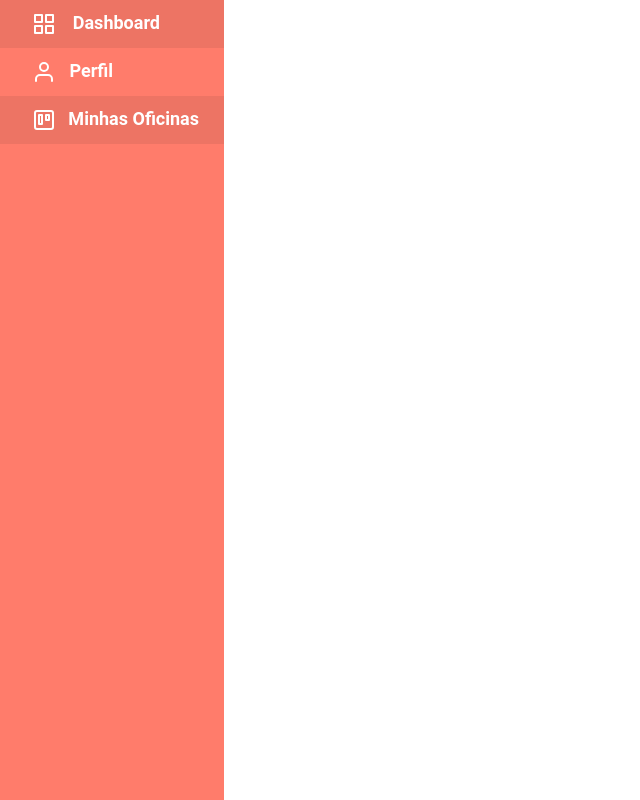
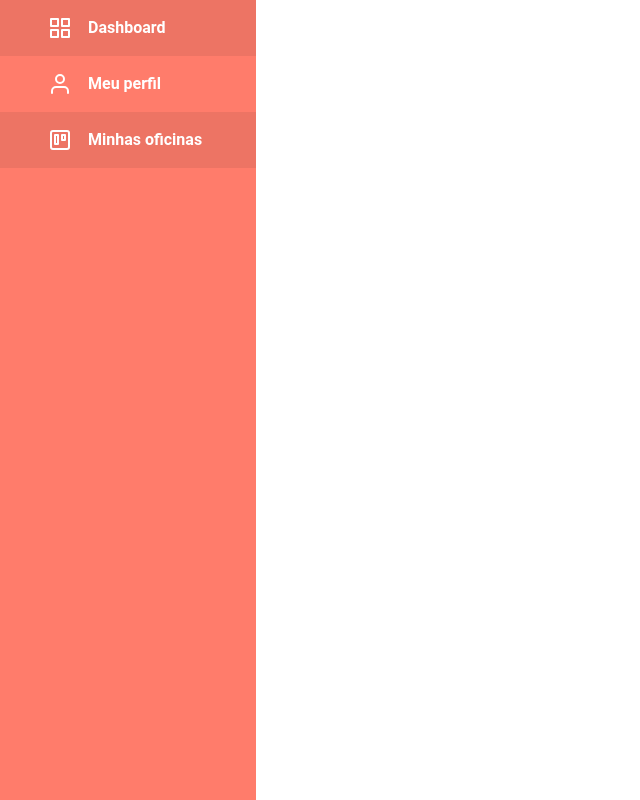
Before and after one commit to isaacmsl/festival2020, a Next.js app: page /testMenu in a window 1280 px wide. Shown: the whole page, without its empty margins (0-640 px from the left). Built offline with nearby package versions, Linux system fonts and the light colour scheme.

Commit message:
fix: --module ++links centralizados

```diff
--- a/src/components/MenuDashboard.js
+++ b/src/components/MenuDashboard.js
@@ -1,33 +1,32 @@
 import Link from 'next/link'
-import styles from '../../styles/MenuDashboard.module.css'
 
 const MenuDashboard = () => (
     <>
-        <header className="bg-redHeader h-screen w-56 flex flex-col">
-            <div className="bg-redHeaderStrong items-center">
+        <header className="bg-redHeader h-screen w-64 flex flex-col">
             <Link href="/dashboard">
-                   <a className="flex flex-row justify-between mt-3 mb-3">
-                       <img src="assets/grid.svg" className="inline ml-8"/>
-                       <h2 className={styles.dashboard_h2}>Dashboard</h2>
+                <a className="bg-redHeaderStrong flex items-center justify-center py-4 px-6">
+                    <div className="flex flex-row items-center w-40">
+                        <img src="assets/grid.svg" className="" />
+                        <h2 className="ml-4 text-white font-bold">Dashboard</h2>
+                    </div>
                 </a>
             </Link>
+            <Link href="/dashboard">
+                <a className="bg-redHeader flex items-center justify-center py-4 px-6">
+                    <div className="flex flex-row items-center w-40">
+                        <img src="assets/user.svg" className="" />
+                        <h2 className="ml-4 text-white font-bold">Meu perfil</h2>
                     </div>
-            <div className="bg-redHeader items-center">
-                <Link href="/dashboard">
-                   <a className="flex flex-row justify-between mt-3 mb-3">
-                       <img src="assets/user.svg" className="inline ml-8"/>
-                       <h2 className={styles.perfil_h2}>Perfil</h2>
                 </a>
             </Link>
+            <Link href="/dashboard">
+                <a className="bg-redHeaderStrong flex items-center justify-center py-4 px-6">
+                    <div className="flex flex-row items-center w-40">
+                        <img src="assets/trello.svg" className="" />
+                        <h2 className="ml-4 text-white font-bold">Minhas oficinas</h2>
                     </div>
-            <div className="bg-redHeaderStrong items-center">
-                <Link href="/dashboard">
-                   <a className="flex flex-row justify-between mt-3 mb-3">
-                       <img src="assets/trello.svg" className="inline ml-8"/>
-                       <h2 className={styles.oficinas_h2}>Minhas Oficinas</h2>
                 </a>
             </Link>
-            </div>
 
         </header>
     </>
--- a/styles/MenuDashboard.module.css
+++ /dev/null
@@ -1,17 +0,0 @@
-.dashboard_h2{
-    color: white;
-    font: bold 18px 'Roboto';
-    margin-right: 64px;
-}
-
-.perfil_h2 {
-    color: white;
-    font: bold 18px 'Roboto';
-    margin-right: 111px;
-}
-
-.oficinas_h2 {
-    color: white;
-    font: bold 18px 'Roboto';
-    margin-right: 25px;
-}
```
Lines whose indentation alone changed are shown as unchanged.
